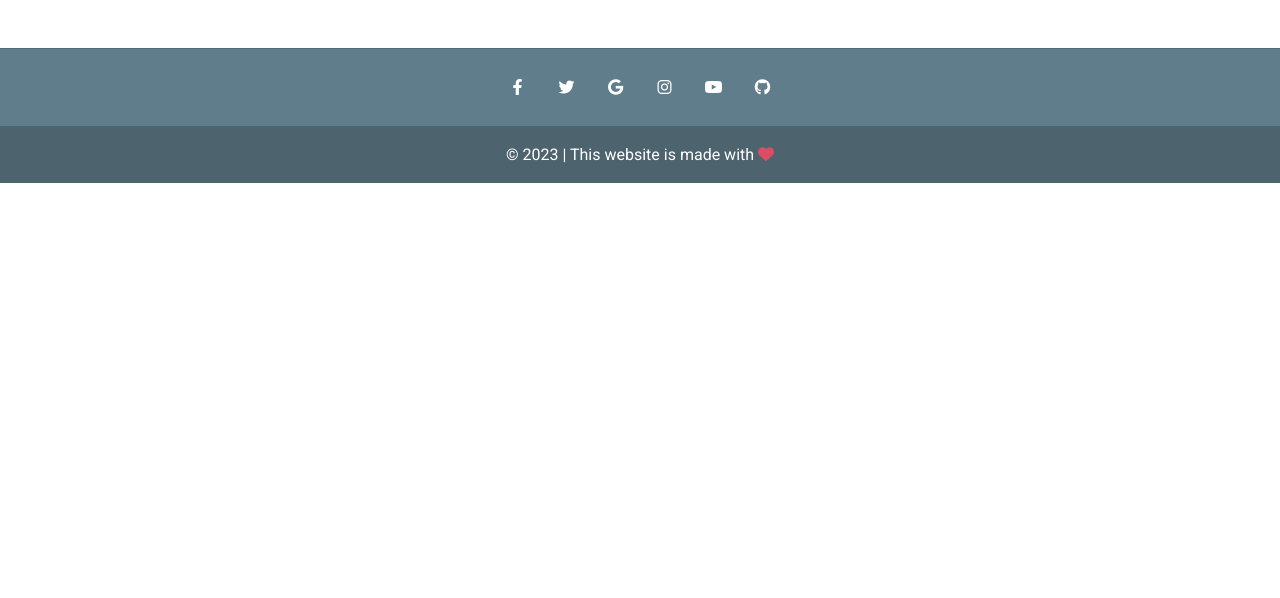
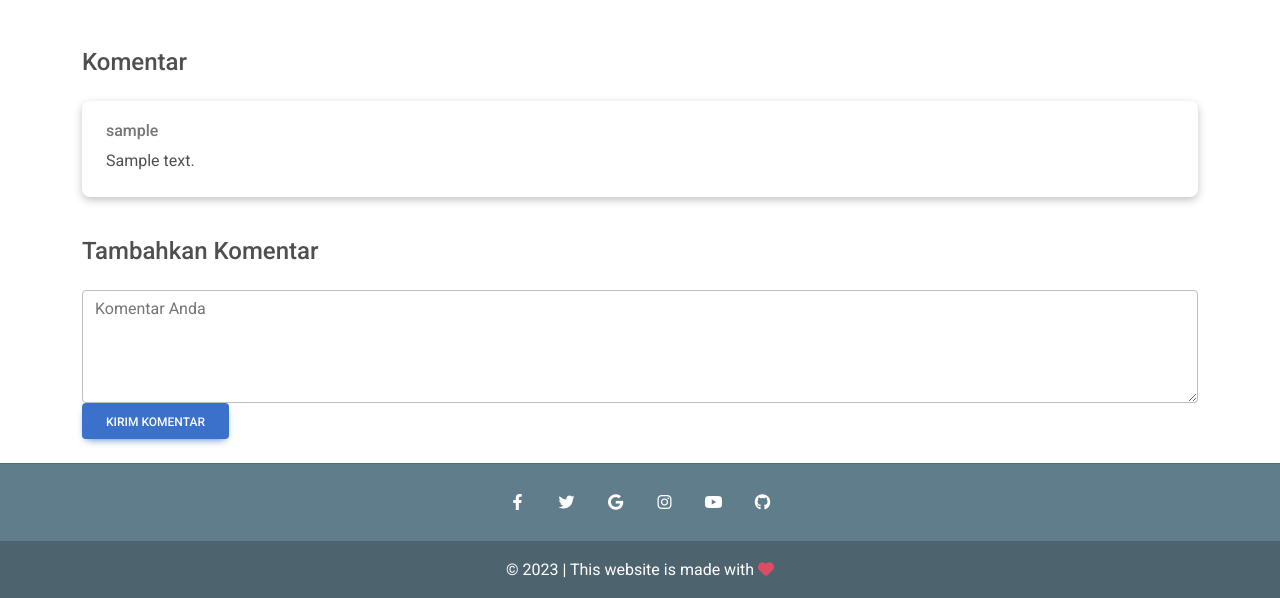
Before and after one commit to reycongi47/ecomm-n1, a Django app: template ecommerce-django/ecomm/ecomm/templates/product_detail.html in a window 1280 px wide. Shown: the part 1273-1871 px from the top of the page. Before the commit the page ends 1456 px from the top, so only its background shows below. Run offline with Django 4.2, Linux system fonts and the light colour scheme; the template is opened without the code that fills it: most values are stand-ins (such as "Sample title", 1, 10 or a date in 2020); grey boxes marked "Sample" are stand-in pictures; parts of the project's set-up code (start-up, migrations or seed data) failed here and were passed over.

Commit message:
ganti produk detail html

```diff
--- a/ecommerce-django/ecomm/ecomm/templates/product_detail.html
+++ b/ecommerce-django/ecomm/ecomm/templates/product_detail.html
@@ -100,7 +100,39 @@
             <!--Grid column-->
         </div>
         <!--Grid row-->
+        <!-- Daftar komentar -->
+        <div class="row">
+            <div class="col-md-12">
+                <h4 class="my-4 h4">Komentar</h4>
+                {% if produk.komentar.all %}
+                {% for komentar in produk.komentar.all %}
+                <div class="card mb-3">
+                    <div class="card-body">
+                        <h6 class="card-subtitle mb-2 text-muted">{{ komentar.user.username }}</h6>
+                        <p class="card-text">{{ komentar.isi_komentar }}</p>
+                    </div>
+                </div>
+                {% endfor %}
+                {% else %}
+                <p>Tidak ada komentar untuk produk ini.</p>
+                {% endif %}
+            </div>
+        </div>
+
+        <!-- Form komentar -->
+        <div class="row">
+            <div class="col-md-12">
+                <h4 class="my-4 h4">Tambahkan Komentar</h4>
+                <form method="POST" action="{% url 'toko:tambah-komentar' produk.slug %}">
+                    {% csrf_token %}
+                    <div class="form-group">
+                        <textarea class="form-control" name="isi_komentar" rows="4" placeholder="Komentar Anda"></textarea>
+                    </div>
+                    <button type="submit" class="btn btn-primary">Kirim Komentar</button>
+                </form>
+            </div>
+        </div>
     </div>
 </main>
-<!--Main layout-->
+
 {% endblock content%}
```
